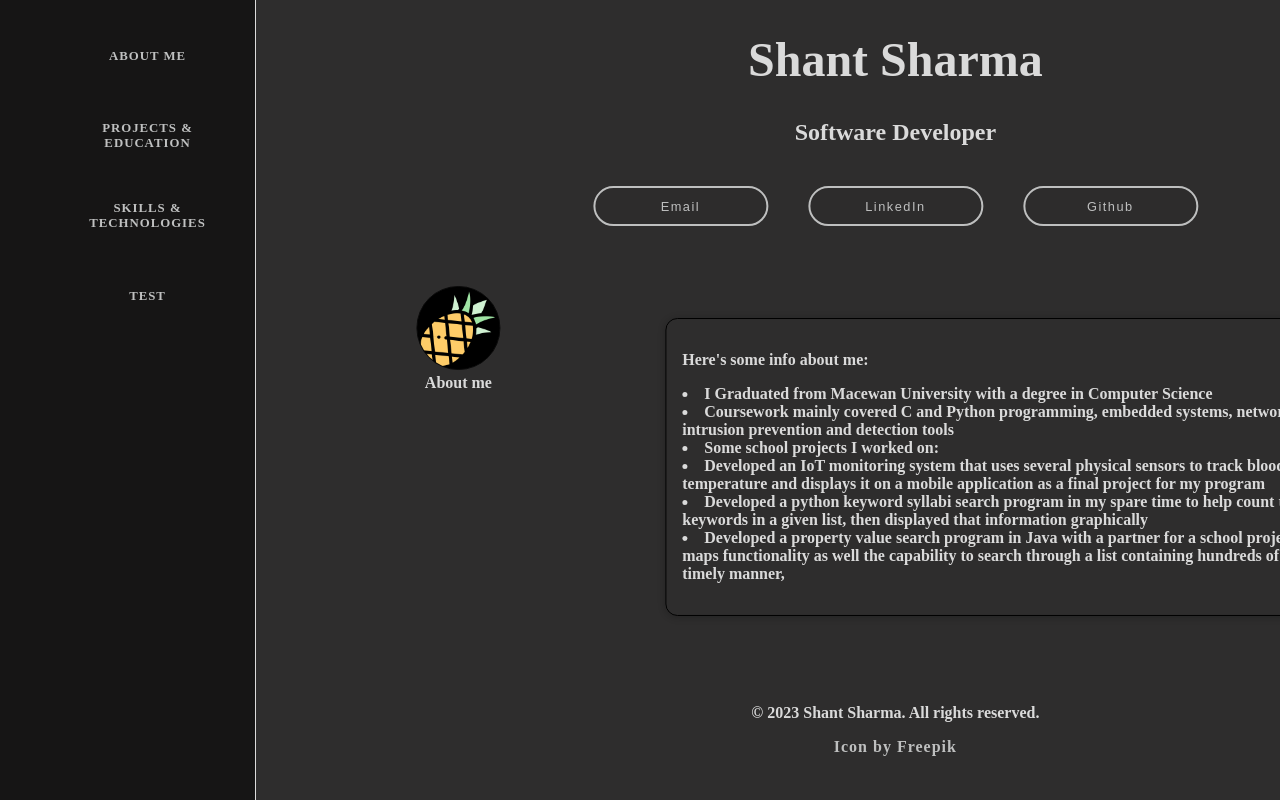
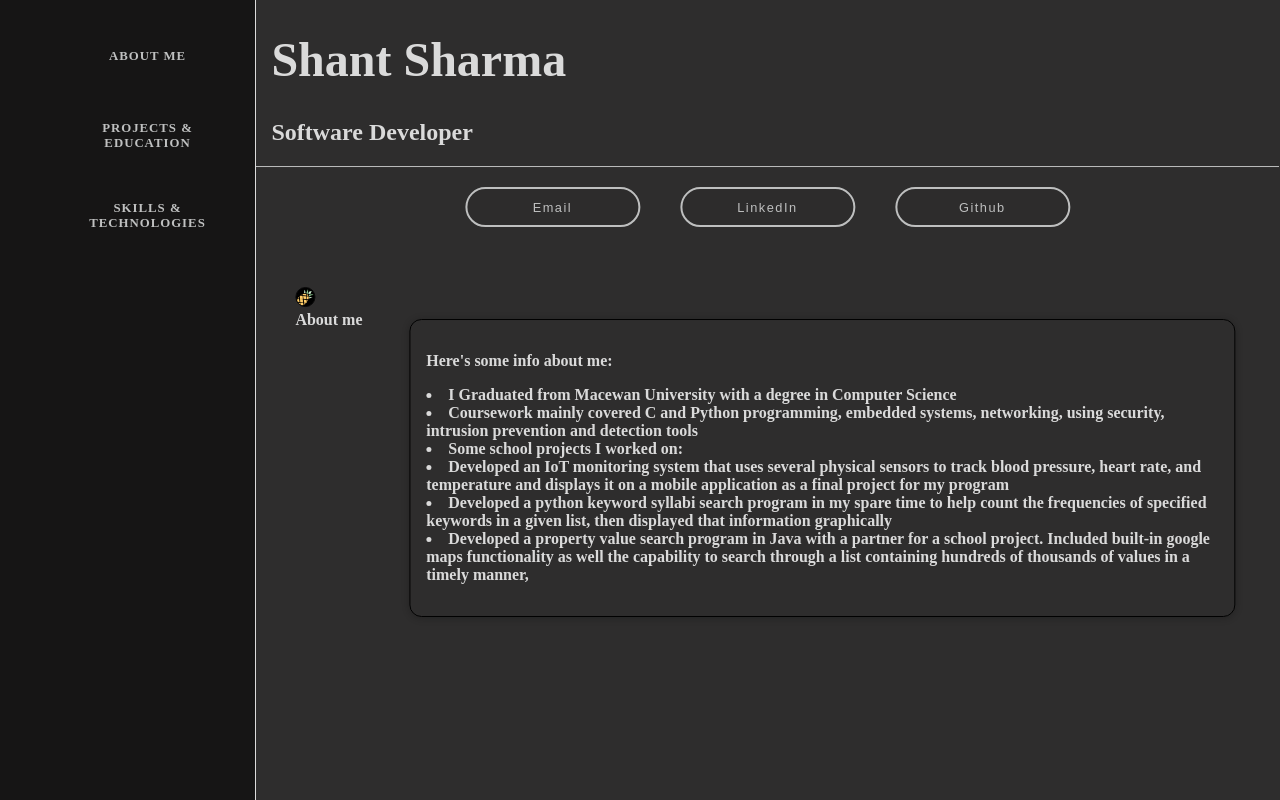
Before and after one commit to shant277/shantsharma.com, a React (Create React App) app: page / in a window 1280 px wide. Shown: the top 800 px of the page. Built offline with nearby package versions, Linux system fonts and the light colour scheme.

Commit message:
Ui revamp v4

```diff
--- a/src/components/sidebar/Sidebar.js
+++ b/src/components/sidebar/Sidebar.js
@@ -26,11 +26,6 @@ function Sidebar() {
             <Link to="/Skills" className="sidebar-button" id="sidebar-link">
               <a href="/">Skills & Technologies</a>
             </Link>
-            <li className="sidebar-item">
-              <Link to="/Test" className="sidebar-button" id="sidebar-link">
-                <a href="/">Test</a>
-              </Link>
-            </li>
           </li>
         </ul>
       </div>
--- a/src/pages/homePage/homePage.css
+++ b/src/pages/homePage/homePage.css
@@ -1,50 +1,29 @@
-
-.wrapper-container {
-  display: flex;
-  flex-wrap: wrap;
-  justify-content: space-between;
-  align-items: flex-start;
-  position: relative;
-}
-
-.wrapper-container::before {
-    content: ''; /* Empty content */
-    position: absolute;
-    top: -100;
-    left: -100;
-    width: 100%; /* Full width of the container */
-    height: 1px;
-    background-color: #BFC0C0;
-}
-
-.name {
-    font-size: 3em;
-}
-
-.job-title{
-    font-size: 1.5em;
-}
-
-.App {
-    text-align: center;
+.app-inner-wrapper {
+    text-align: left;
     justify-content: left;
     display: flex;
     flex-direction: column;
     align-items: center;
     width: 100%;
 
-  }
-  .info-card {
+}
+.title-wrapper {
+    border-bottom: 1px solid #bfc0c0;
+}
+.title {
+    text-align: left;
+    margin-left: 1em;
+}
+.name {
+  font-size: 3em;
+
+}
+.job-title {
+    font-size: 1.5em;
+}
+.footer {
+    margin-top: 30%;
+    text-align: center;
     justify-content: center;
-    text-align: left;
-  }
-
-  @media (prefers-reduced-motion: no-preference) {
-    .App-logo {
-      animation: App-logo-spin infinite 20s linear;
-    }
-  }
-
-  .title h1 h4 {
-    display: inline-block;
-  }
+    align-items: center;
+}
--- a/src/pages/homePage/homePage.js
+++ b/src/pages/homePage/homePage.js
@@ -1,16 +1,19 @@
-import {
-  links,
-} from "../../constants/Constants.js";
+import { links } from "../../constants/Constants.js";
 import SummaryContainer from "../summary/SummaryContainer.js";
 import TopButton from "../../components/TopButton/TopButton.js";
 import RedirectButtons from "../Redirects/RedirectButtons.js";
 import { motion } from "framer-motion";
-import { pageVariants, pageTransition, pageStyle } from "../../constants/Constants.js";
+import {
+  pageVariants,
+  pageTransition,
+  pageStyle,
+} from "../../constants/Constants.js";
 import "./homePage.css";
 
 function HomePage() {
   return (
-      <motion.div className="App"
+    <motion.div
+      className="App"
       style={pageStyle}
       initial="initial"
       animate="in"
@@ -18,14 +21,16 @@ function HomePage() {
       variants={pageVariants}
       transition={pageTransition}
     >
+      <div className="title-wrapper">
         <div className="title">
-          <h1 class="name">Shant Sharma</h1>
-          <h2 class="job-title">Software Developer</h2>
+          <h1 className="name">Shant Sharma</h1>
+          <h2 className="job-title">Software Developer</h2>
         </div>
-
+      </div>
+       <div className="app-inner-wrapper">
       <RedirectButtons urls={links} />
       <SummaryContainer />
-
+      </div>
       {/* Contact me section will have connection to a database one day */}
       {/*   <div>
           <section id="contact">
@@ -47,7 +52,7 @@ function HomePage() {
             </form>
           </section>
         </div> */}
-        <footer>
+      <footer className="footer">
         <p>&copy; 2023 Shant Sharma. All rights reserved.</p>
         <a
           href="https://www.freepik.com/icon/pineapple_2060146#fromView=search&term=pineapple&page=1&position=14"
--- a/src/pages/skills/Skills.css
+++ b/src/pages/skills/Skills.css
@@ -1,12 +1,11 @@
-.skills-container {
-    border-top: 1px solid #BFC0C0;
+.skills-title-container {
+    border-bottom: 1px solid #BFC0C0;
   }
 
   .skills-title {
     font-size: 3em;
     text-align: left;
     margin-left: 1em;
-
   }
 
   a {
--- a/src/pages/skills/Skills.js
+++ b/src/pages/skills/Skills.js
@@ -21,9 +21,12 @@ function Skills() {
       variants={pageVariants}
       transition={pageTransition}
     >
-      <h3 className="skills-title">Skills</h3>
+      <div className="skills-title-container">
+        <h3 className="skills-title">Skills</h3>
+      </div>
       <Languages Languages={languages}></Languages>
       <Technologies Technologies={technologies}></Technologies>
+
     </motion.div>
   );
 }
```
Lines whose indentation alone changed are shown as unchanged.
